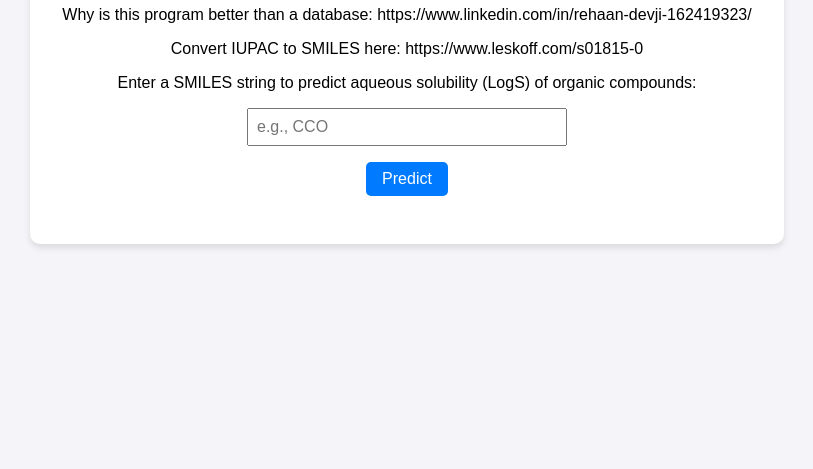
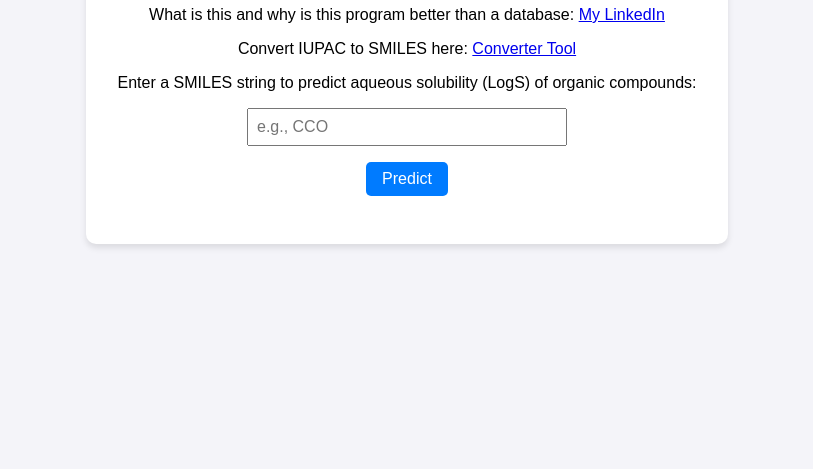
Before and after one commit to CodeViber007/logs-predictor, a plain HTML site: page templates/index.html in a window 1280 px wide. Shown: the part 331-800 px from the top of the page, without its empty margins (233-1046 px from the left). Drawn offline with Linux system fonts and the light colour scheme.

Commit message:
Update index.html

```diff
--- a/templates/index.html
+++ b/templates/index.html
@@ -48,8 +48,8 @@
 <body>
   <div class="container">
     <h1>LogS Predictor</h1>
-    <p>Why is this program better than a database: <a>https://www.linkedin.com/in/rehaan-devji-162419323/</a></p>
-    <p>Convert IUPAC to SMILES here: <a>https://www.leskoff.com/s01815-0</a> <p>
+    <p>What is this and why is this program better than a database: <a href="https://www.linkedin.com/in/rehaan-devji-162419323/">My LinkedIn</a></p>
+    <p>Convert IUPAC to SMILES here: <a href="https://www.leskoff.com/s01815-0">Converter Tool</a></p>
     <p>Enter a SMILES string to predict aqueous solubility (LogS) of organic compounds:</p>
     <input type="text" id="smiles" placeholder="e.g., CCO" />
     <br>
```
